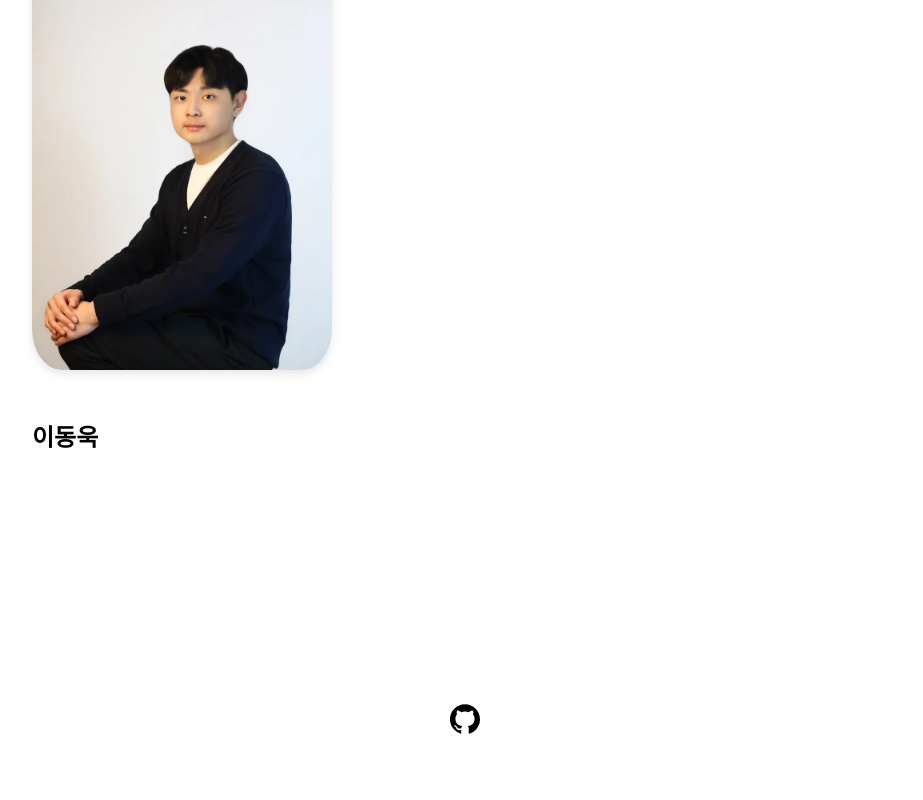
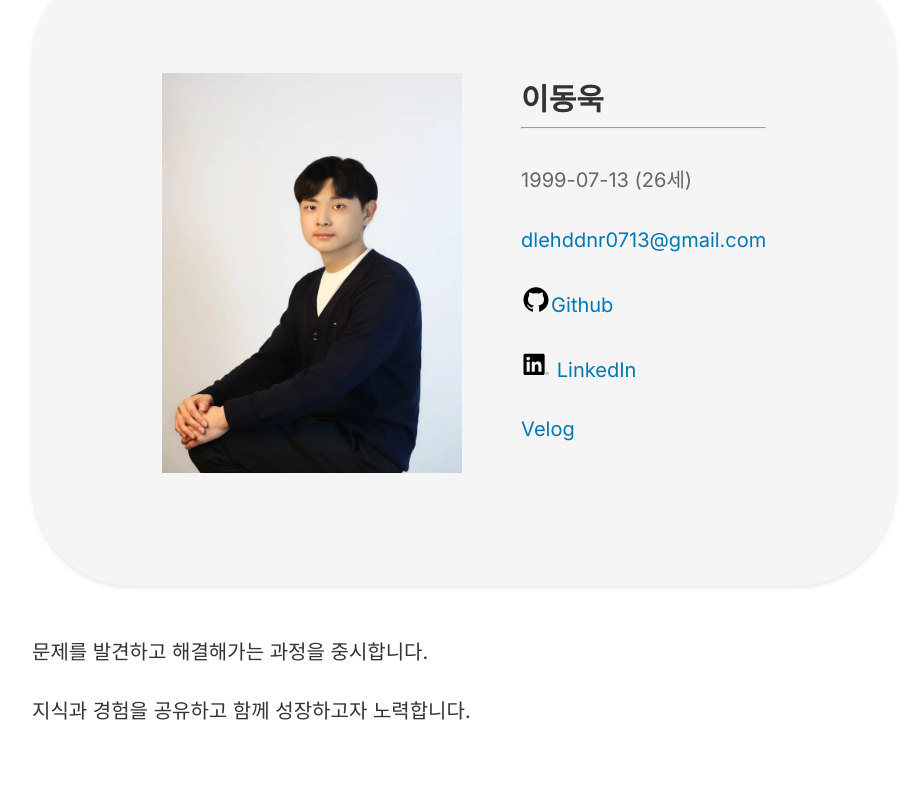
Before and after one commit to Lee-Dongwook/About-Me, a Next.js app: page / in a window 1280 px wide. Shown: the part 380-1180 px from the top of the page, without its empty margins (176-1099 px from the left). Built offline with nearby package versions, Linux system fonts and the light colour scheme.

Commit message:
fix : 메인페이지 인적사항 카드 디자인 수정

```diff
--- a/src/00-assets/introduceInfo.json
+++ b/src/00-assets/introduceInfo.json
@@ -1,10 +1,8 @@
 {
     "introduce" : [
-        "안녕하세요 이동욱입니다!",
-        "네이버 블로그를 통해 일상을 공유하던 어느 날, 저만의 홈페이지를 운영해보고 싶어졌습니다.",
-        "컴퓨터공학과에 진학하여 전공 과목들을 학습하고, 학우들과 함께 다양한 서비스를 개발하고 운영하며 경험을 쌓았습니다.",
-        "끊임없이 발전하는 웹 개발 기술들을 꾸준히 학습하며 갖춰온 역량을 발휘하여,",
-        "더 나은 사용자 경험과 최적화된 성능의 서비스 제공으로 사용자들에게 만족감을 주는 프론트엔드 개발자 되고자 합니다."],
+        "문제를 발견하고 해결해가는 과정을 중시합니다.",
+        "지식과 경험을 공유하고 함께 성장하고자 노력합니다."
+    ],
     "experience" : {
         "work": [
             "Playwright를 활용한 SaaS E2E 테스트 자동화 구축으로 테스트 수행 시간 절감 및 안정성 확보",
--- a/src/05-ui/basic/index.tsx
+++ b/src/05-ui/basic/index.tsx
@@ -1,23 +1,69 @@
 'use client';
-
-import my from '@/00-assets/image/PortFolio.webp';
-import Github from '@/00-assets/svg/github.svg';
-import { BasicProfileImage, BasicName, BasicLink } from '@/03-styles';
+import Image from 'next/image';
+import styled from 'styled-components';
+import myImage from '@/00-assets/image/PortFolio.webp';
+import GithubIcon from '@/00-assets/svg/github.svg';
+import LinkedInIcon from '@/00-assets/svg/linkedin.svg';
 import type { BasicUiProps } from '@/05-ui/props.types';
 
+const Card = styled.div`
+  display: flex;
+  justify-content: space-around;
+  align-items: center;
+  background-color: #f5f5f5;
+  box-shadow: 0 2px 4px rgba(0, 0, 0, 0.1);
+  border-radius: 100px;
+  padding: 100px;
+`;
+
+const Content = styled.div`
+  margin: 10px 0;
+`;
+
+const Name = styled.h2`
+  margin: 5px 0;
+  font-size: 30px;
+  color: #333;
+`;
+
+const Info = styled.p`
+  margin: 35px 0;
+  font-size: 20px;
+  color: #666;
+`;
+
+const Link = styled.a`
+  color: #0077b5;
+  text-decoration: none;
+  gap: 5px;
+`;
+
 export const BasicComponent = ({ basicInfo }: BasicUiProps) => {
+  const { name, birthday, age, email, github, linkedIn, velog } = basicInfo;
   return (
-    <>
-      <BasicProfileImage src={my} width={300} height={410} alt="사진" />
-      <BasicName>{basicInfo.name}</BasicName>
-      Birth {basicInfo.birthday} ({basicInfo.age}세) Email
-      <BasicLink href={`mailto:${basicInfo.email}`}>
-        {basicInfo.email}
-      </BasicLink>
-      <Github width={30} /> Github
-      <BasicLink href={basicInfo.github}>Link</BasicLink>
-      LinkedIn<BasicLink href={basicInfo.linkedIn}>Link</BasicLink>
-      Velog<BasicLink href={basicInfo.velog}>Link</BasicLink>
-    </>
+    <Card>
+      <Image src={myImage} alt="Profile Picture" width={300} height={400} />
+      <Content>
+        <Name>{name}</Name>
+        <hr />
+        <Info>
+          {birthday} ({age}세)
+        </Info>
+        <Info>
+          <Link href={`mailto:${email}`}>{email}</Link>
+        </Info>
+        <Info>
+          <GithubIcon />
+          <Link href={github}>Github</Link>
+        </Info>
+        <Info>
+          <LinkedInIcon href={linkedIn} width={30} />{' '}
+          <Link href={linkedIn}>LinkedIn</Link>
+        </Info>
+        <Info>
+          <Link href={velog}>Velog</Link>
+        </Info>
+      </Content>
+    </Card>
   );
 };
--- a/src/05-ui/introduce/index.tsx
+++ b/src/05-ui/introduce/index.tsx
@@ -16,8 +16,7 @@ export const IntroduceComponent = ({
   return (
     <>
       <IntroduceCardContainer ref={firstCardRef} animate={firstCardInView}>
-        <BasicComponent basicInfo={basicInfo} />
-        <h2>Hello!</h2>
+        <BasicComponent basicInfo={basicInfo} introduceInfo={introduceInfo} />
         <br />
         {introduceInfo.introduce.map((item, index) => {
           return (
--- a/src/05-ui/props.types.ts
+++ b/src/05-ui/props.types.ts
@@ -19,6 +19,7 @@ export type ActivityUiProps = {
 
 export type BasicUiProps = {
   basicInfo: BasicInfo;
+  introduceInfo: IntroduceInfo;
 };
 
 export type CertificateUiProps = {
```
Also changed, not shown: src/00-assets/svg/github.svg, src/00-assets/svg/linkedin.svg.
